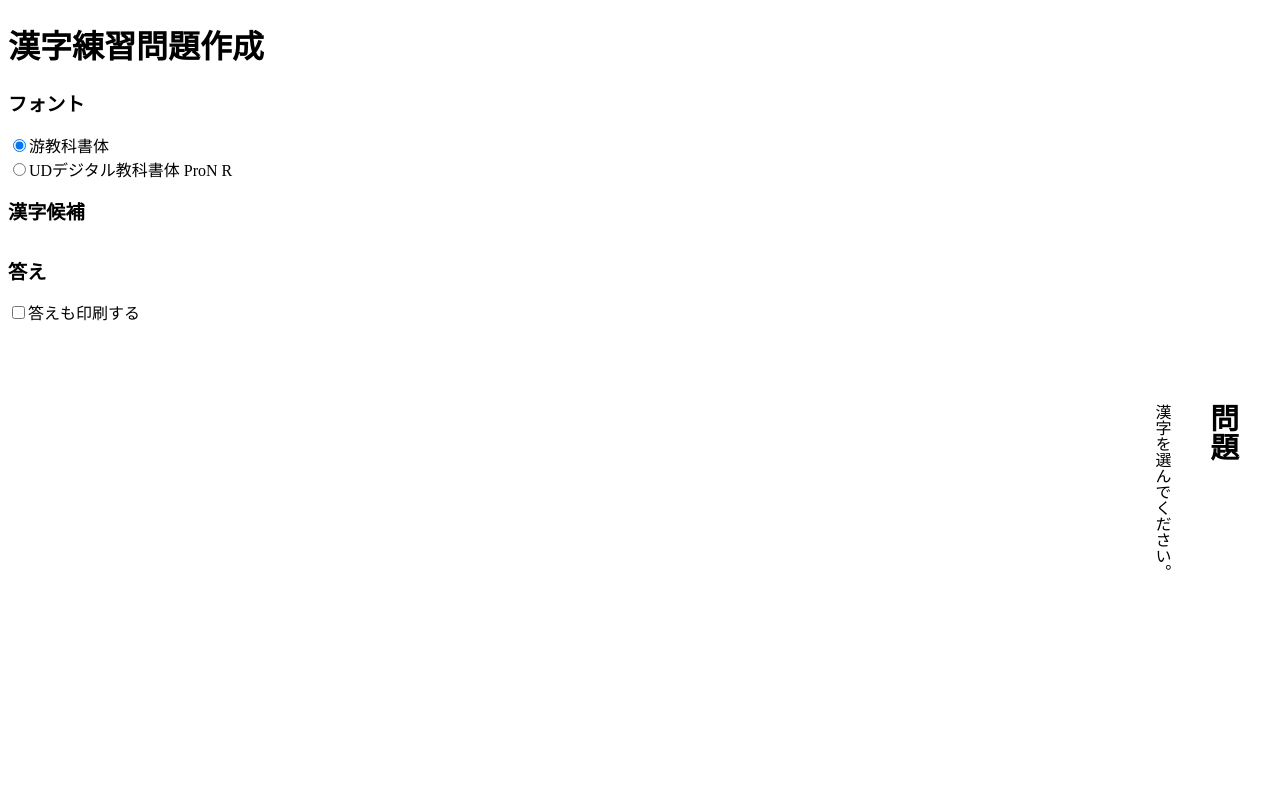
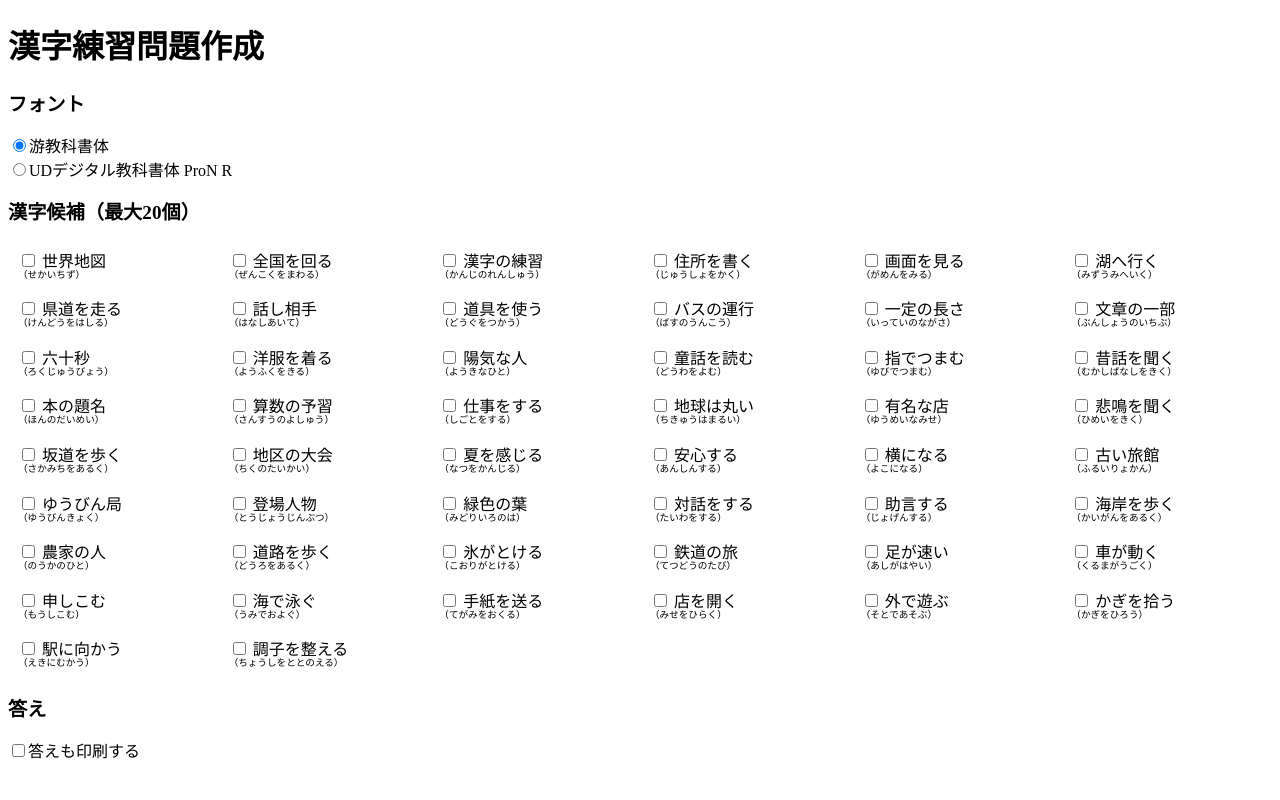
Before and after one commit to kadoyan/kanji_exam, a Svelte app: page / in a window 1280 px wide. Shown: the top 800 px of the page. Built offline with nearby package versions, Linux system fonts and the light colour scheme.

Commit message:
表示修正 最大選択数設定

```diff
--- a/src/App.svelte
+++ b/src/App.svelte
@@ -2,6 +2,7 @@
 
 	let data = null;
 	let isLoading = true;
+	const max_choosed = 20
 
 	//fonts
 	let font = "yu-font";
@@ -30,16 +31,21 @@
 		<p class="yu-font"><label for="font-yu"><input type="radio" name="font" id="font-yu" value="yu-font" bind:group={font}>游教科書体</label></p>
 		<p class="ud-font"><label for="font-ud"><input type="radio" name="font" id="font-ud" value="ud-font" bind:group={font}>UDデジタル教科書体 ProN R</label></p>
 
-		<h2>漢字候補</h2>
+		<h2>漢字候補（最大{max_choosed}個{#if choosed.length > 0}／{choosed.length}個 選択中{/if}）</h2>
 		<div class="list {font}">
 			{#if isLoading}
 				<p>Loading...</p>
 			{:else}
-			{#each data.ninen as word (word.yomi)}
+			{#each data.sannen as word (word.yomi)}
 			<p class="item">
 				<label for="{word.yomi}">
-				<input type="checkbox" name="kanji" value="{word}" id="{word.yomi}" bind:group={choosed}>
-				{word.kanji}（{word.yomi}）
+				<input type="checkbox" name="kanji"
+					value="{word}"
+					id="{word.yomi}"
+					bind:group={choosed}
+					disabled={choosed.length === max_choosed && !choosed.includes(word)}
+				>
+				{word.kanji}<span class="kana">（{word.yomi}）</span>
 				</label>
 			</p>
 			{/each}
--- a/src/app.scss
+++ b/src/app.scss
@@ -8,7 +8,8 @@
 	font-family: "UDデジタル教科書体 ProN R", serif;
 }
 
-body {}
+body {
+}
 
 h2 {
 	font-size: 1.2em;
@@ -27,13 +28,6 @@ p {
 	margin-bottom: 3em;
 }
 
-.paper {
-	width: 100%;
-	writing-mode: vertical-rl;
-	text-orientation: upright;
-	display: flex;
-	flex-direction: column;
-
 .question {
 	display: block;
 
@@ -41,7 +35,7 @@ p {
 		display: inline-block;
 		flex-shrink: 1;
 		margin-left: 2em;
-			margin-bottom: 4em;
+		margin-bottom: 2em;
 	}
 }
 
@@ -58,6 +52,16 @@ p {
 	}
 }
 
+@media screen {
+	.paper {
+		writing-mode: vertical-rl;
+		text-orientation: upright;
+		display: flex;
+		flex-direction: column;
+		overflow-x: scroll;
+	}
+}
+
 .index {
 	display: inline-block;
 	margin-bottom: 0.5em;
@@ -66,7 +70,7 @@ p {
 }
 
 .kana {
-		font-size: 1.4em;
+	font-size: 1.2em;
 }
 
 .kanji_box {
@@ -80,8 +84,8 @@ p {
 
 .kanji {
 	position: relative;
-		width: 6em;
-		height: 6em;
+	width: 5em;
+	height: 5em;
 	border: 1px solid #888;
 	border-top: 0;
 
@@ -107,7 +111,6 @@ p {
 		border-top: 1px dotted #ddd;
 	}
 }
-}
 
 .list {
 	display: grid;
@@ -116,6 +119,10 @@ p {
 	.item {
 		padding: 10px;
 		line-height: 1;
+	}
+	.kana {
+		display: block;
+		font-size: 0.6em;
 	}
 }
 
@@ -126,10 +133,36 @@ label {
 }
 
 @media print {
+	body {
+		size: A4 landscape;
+		width: 297mm;
+		height: 210mm;
+	}
 	.noprint {
 		display: none;
 	}
 	.paper {
-		justify-content: space-between;
+		display: block;
+		box-sizing: border-box;
+		overflow-x: visible;
+	}
+	.question,
+	.answer {
+		width: 100%;
+		max-height: 100%;
+		font-size: 10px;
+		box-sizing: border-box;
+		padding: 10mm 20mm;
+		break-after: page;
+		writing-mode: vertical-rl;
+		text-orientation: upright;
+	}
+	.question {
+		display: grid;
+		grid-template-columns: repeat(2, 1fr);
+		grid-template-rows: repeat(auto-fit, minmax(100px, 1fr));
+		.item {
+			display: block;
 		}
 	}
+}
```
Lines whose indentation alone changed are shown as unchanged.
